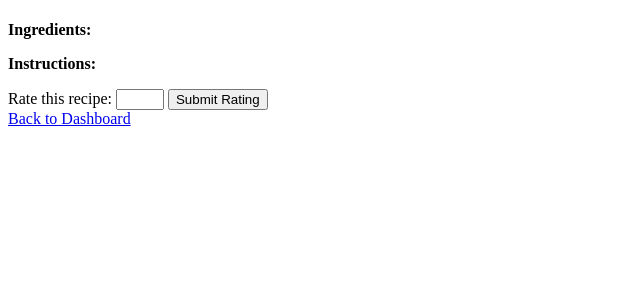
After one commit to MaxNguyen5040/Recipe_platform, a Flask app: template templates/recipe.html in a window 1280 px wide. The commit adds this page. Shown: the top 300 px of the page, without its empty margins (0-640 px from the left). Run offline with Flask 3, Linux system fonts and the light colour scheme; the template is opened without the code that fills it, so the values that code supplies are empty.

Commit message:
Made a lot of improvements everywhere!

```diff
--- a/app.py
+++ b/app.py
@@ -57,6 +57,49 @@ class Recipe(db.Model):
     instructions = db.Column(db.Text, nullable=False)
     user_id = db.Column(db.Integer, db.ForeignKey('user.id'), nullable=False)
 
+@app.route('/edit_recipe/<int:recipe_id>', methods=['GET', 'POST'])
+def edit_recipe(recipe_id):
+    recipe = Recipe.query.get_or_404(recipe_id)
+    if request.method == 'POST':
+        recipe.title = request.form['title']
+        recipe.ingredients = request.form['ingredients']
+        recipe.instructions = request.form['instructions']
+        db.session.commit()
+        return redirect(url_for('dashboard'))
+    return render_template('edit_recipe.html', recipe=recipe)
+
+@app.route('/delete_recipe/<int:recipe_id>', methods=['POST'])
+def delete_recipe(recipe_id):
+    recipe = Recipe.query.get_or_404(recipe_id)
+    db.session.delete(recipe)
+    db.session.commit()
+    return redirect(url_for('dashboard'))
+
+class Rating(db.Model):
+    id = db.Column(db.Integer, primary_key=True)
+    rating = db.Column(db.Integer, nullable=False)
+    user_id = db.Column(db.Integer, db.ForeignKey('user.id'), nullable=False)
+    recipe_id = db.Column(db.Integer, db.ForeignKey('recipe.id'), nullable=False)
+
+@app.route('/profile')
+def profile():
+    if 'user_id' not in session:
+        return redirect(url_for('login'))
+    user = User.query.get_or_404(session['user_id'])
+    recipes = Recipe.query.filter_by(user_id=user.id).all()
+    return render_template('profile.html', user=user, recipes=recipes)
+
+@app.route('/rate_recipe/<int:recipe_id>', methods=['POST'])
+def rate_recipe(recipe_id):
+    if 'user_id' not in session:
+        return redirect(url_for('login'))
+    rating = request.form['rating']
+    user_id = session['user_id']
+    new_rating = Rating(rating=rating, user_id=user_id, recipe_id=recipe_id)
+    db.session.add(new_rating)
+    db.session.commit()
+    return redirect(url_for('recipe', recipe_id=recipe_id))
+
 @app.route('/submit_recipe', methods=['GET', 'POST'])
 def submit_recipe():
     if 'user_id' not in session:
--- /dev/null
+++ b/templates/recipe.html
@@ -0,0 +1,21 @@
+<!DOCTYPE html>
+<html lang="en">
+<head>
+    <meta charset="UTF-8">
+    <meta name="viewport" content="width=device-width, initial-scale=1.0">
+    <title>{{ recipe.title }}</title>
+</head>
+<body>
+    <h1>{{ recipe.title }}</h1>
+    <p><strong>Ingredients:</strong></p>
+    <p>{{ recipe.ingredients }}</p>
+    <p><strong>Instructions:</strong></p>
+    <p>{{ recipe.instructions }}</p>
+    <form action="{{ url_for('rate_recipe', recipe_id=recipe.id) }}" method="POST">
+        <label for="rating">Rate this recipe:</label>
+        <input type="number" name="rating" min="1" max="5" required>
+        <button type="submit">Submit Rating</button>
+    </form>
+    <a href="{{ url_for('dashboard') }}">Back to Dashboard</a>
+</body>
+</html>
```
Also changed, not shown: templates/dashboard.html (+11 -0 lines), templates/edit_recipe.html (added, +20 -0 lines), templates/profile.html (added, +18 -0 lines), templates/submit_recipe.html (added, +20 -0 lines).
